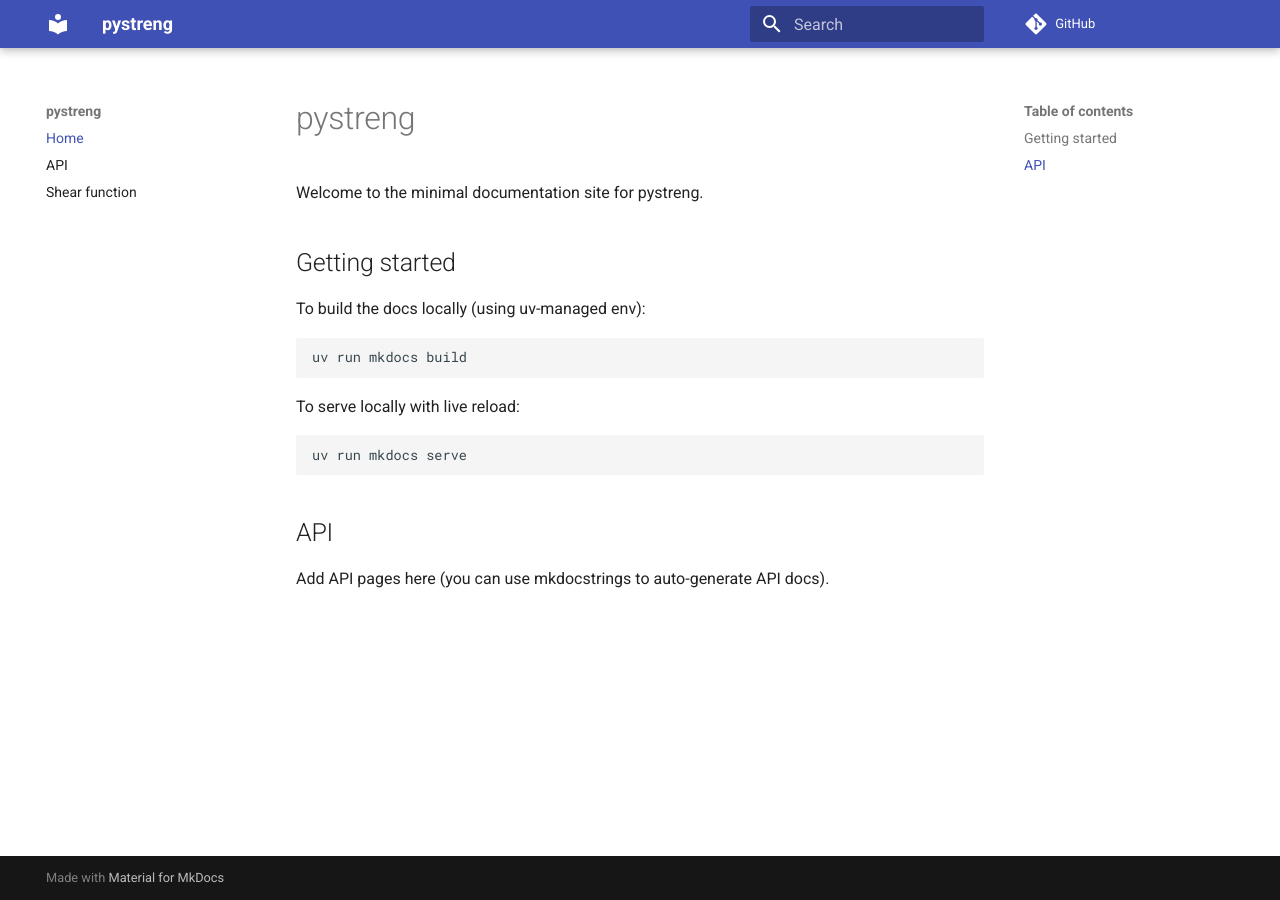
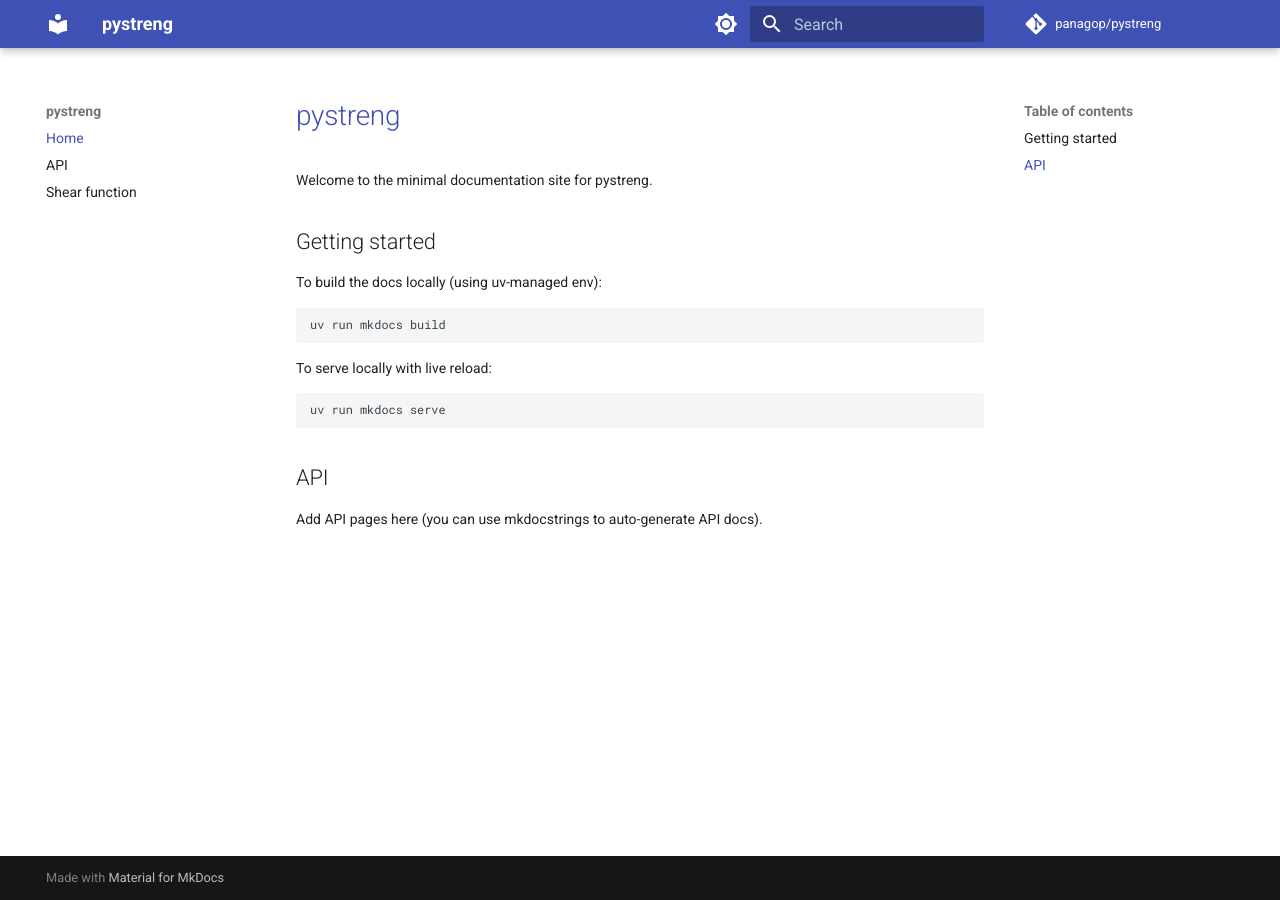
Before and after one commit to panagop/pystreng, an MkDocs documentation site: the page built from docs/index.md, in a window 1280 px wide. Built offline with MkDocs 1.6.1 and Material for MkDocs 9.7.7, drawn with Linux system fonts in a browser that asks for light colours; comment, search, counter and statistics services are not loaded.

```diff
--- /dev/null
+++ b/docs/assets/stylesheets/extra.css
@@ -0,0 +1,34 @@
+/* Custom styles for better readability */
+.md-typeset {
+    font-size: .7rem;
+    line-height: 1.6;
+}
+
+.md-typeset h1 {
+    color: var(--md-primary-fg-color);
+}
+
+/* Improve code block readability */
+.md-typeset code {
+    font-size: .85em;
+}
+
+/* Better spacing for function signatures */
+.doc-heading {
+    margin-top: 2em !important;
+}
+
+/* Style mathematical equations */
+.arithmatex {
+    font-size: 1.1em;
+    margin: 1em 0;
+}
+
+/* Improve navigation readability */
+.md-nav__link {
+    color: var(--md-typeset-color);
+}
+
+.md-nav__link:hover {
+    color: var(--md-accent-fg-color);
+}
--- a/mkdocs.yml
+++ b/mkdocs.yml
@@ -2,7 +2,9 @@ site_name: pystreng
 site_description: Minimal documentation site for pystreng
 site_url: https://panagop.github.io/pystreng
 repo_url: https://github.com/panagop/pystreng
-use_directory_urls: true
+repo_name: panagop/pystreng
+edit_uri: edit/master/docs/
+use_directory_urls: false
 
 nav:
   - Home: index.md
@@ -11,19 +13,54 @@ nav:
 
 theme:
   name: material
+  features:
+    - navigation.sections
+    - navigation.top
+    - search.suggest
+    - search.highlight
+  palette:
+    - scheme: default
+      primary: indigo
+      accent: indigo
+      toggle:
+        icon: material/brightness-7
+        name: Switch to dark mode
+    - scheme: slate
+      primary: indigo
+      accent: indigo
+      toggle:
+        icon: material/brightness-4
+        name: Switch to light mode
 
 plugins:
   - search
   - mkdocstrings:
       handlers:
-        python: {}
+        python:
+          options:
+            docstring_style: google
+            show_source: true
+            show_root_heading: true
+            show_category_heading: true
 
 markdown_extensions:
   - toc
   - tables
   - fenced_code
+  - admonition
+  - footnotes
+  - attr_list
+  - md_in_html
+  - pymdownx.highlight:
+      anchor_linenums: true
+  - pymdownx.inlinehilite
+  - pymdownx.snippets
+  - pymdownx.superfences
   - pymdownx.arithmatex:
       generic: true
 
 extra_javascript:
   - https://cdn.jsdelivr.net/npm/mathjax@3/es5/tex-mml-chtml.js
+
+extra_css:
+  - assets/stylesheets/extra.css
```
